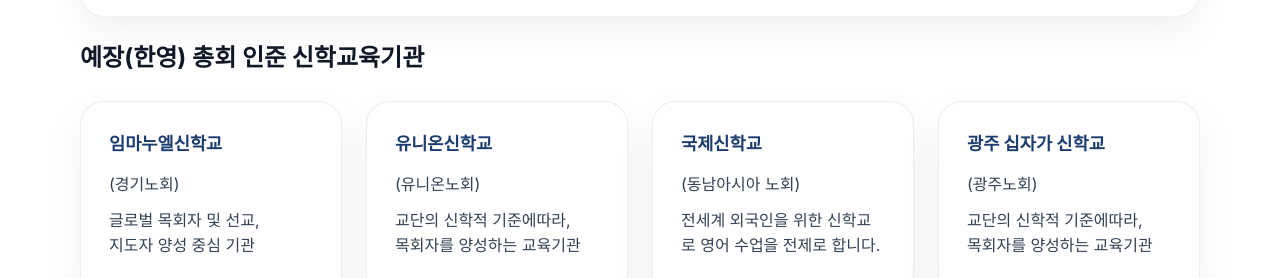
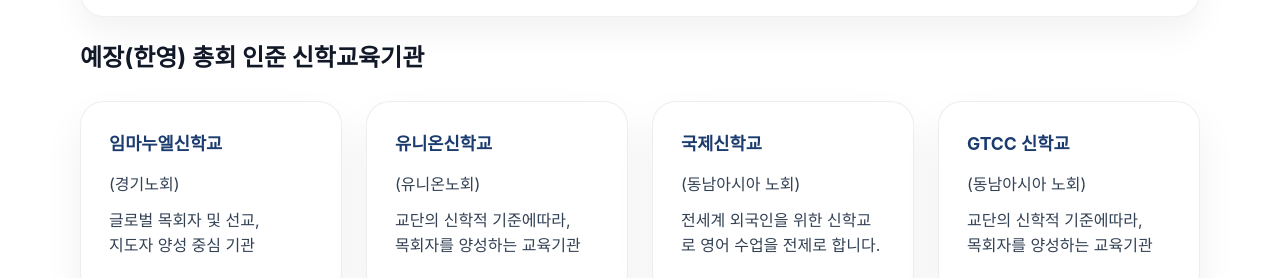
Before and after one commit to PeterKimCode/hyts_website, a plain HTML site: page intro_school.html in a window 1280 px wide. Shown: the part 1078-1356 px from the top of the page. Drawn offline with Linux system fonts and the light colour scheme; a web font is replaced by a local one.

Commit message:
Update intro_school.html

```diff
--- a/intro_school.html
+++ b/intro_school.html
@@ -135,8 +135,8 @@
 
         <a href="http://in.hyts.sc.kr/" target="_blank" class="value-card-link">
             <article class="value-card">
-                <h4>광주 십자가 신학교</h4>
-                <p class="presbytery-info">(광주노회)</p>
+                <h4>GTCC 신학교</h4>
+                <p class="presbytery-info">(동남아시아 노회)</p>
                 <p class="description-text">교단의 신학적 기준에따라,<br>목회자를 양성하는 교육기관</p>
                 </article>
 
```
